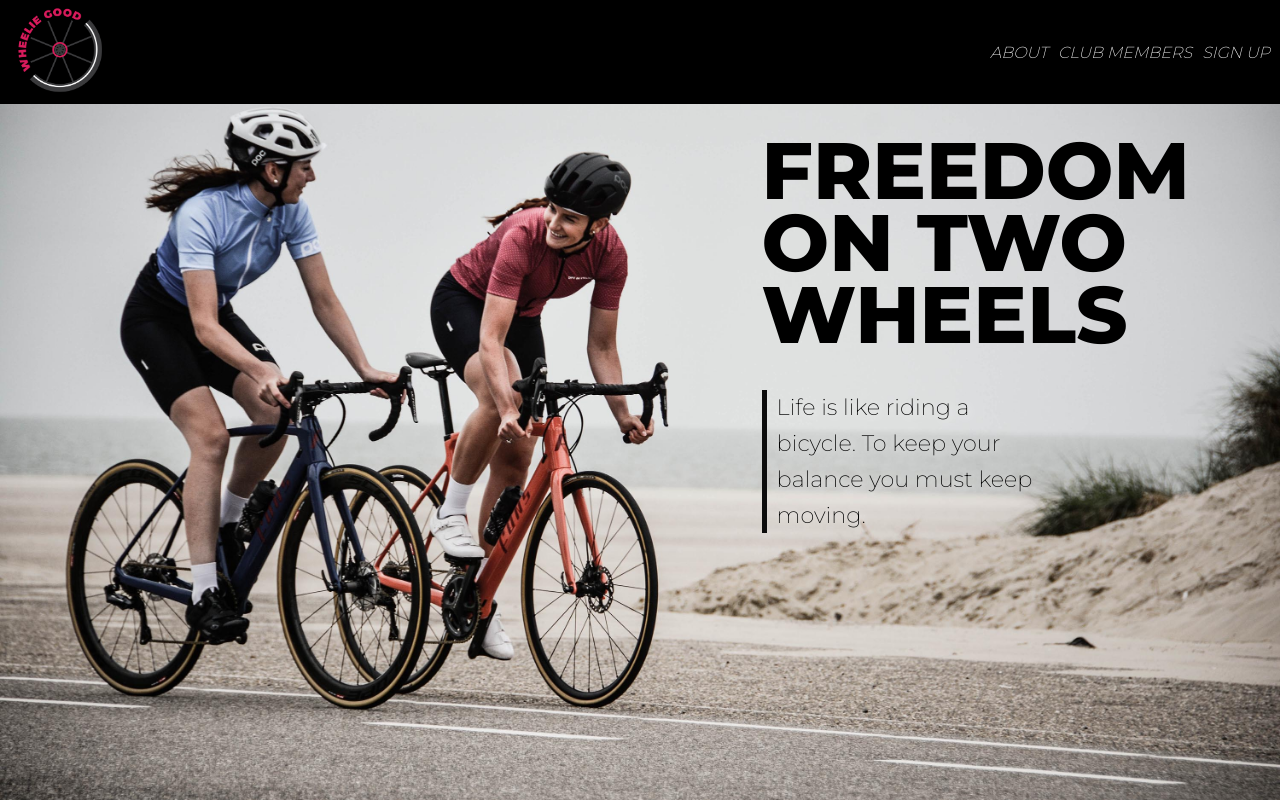
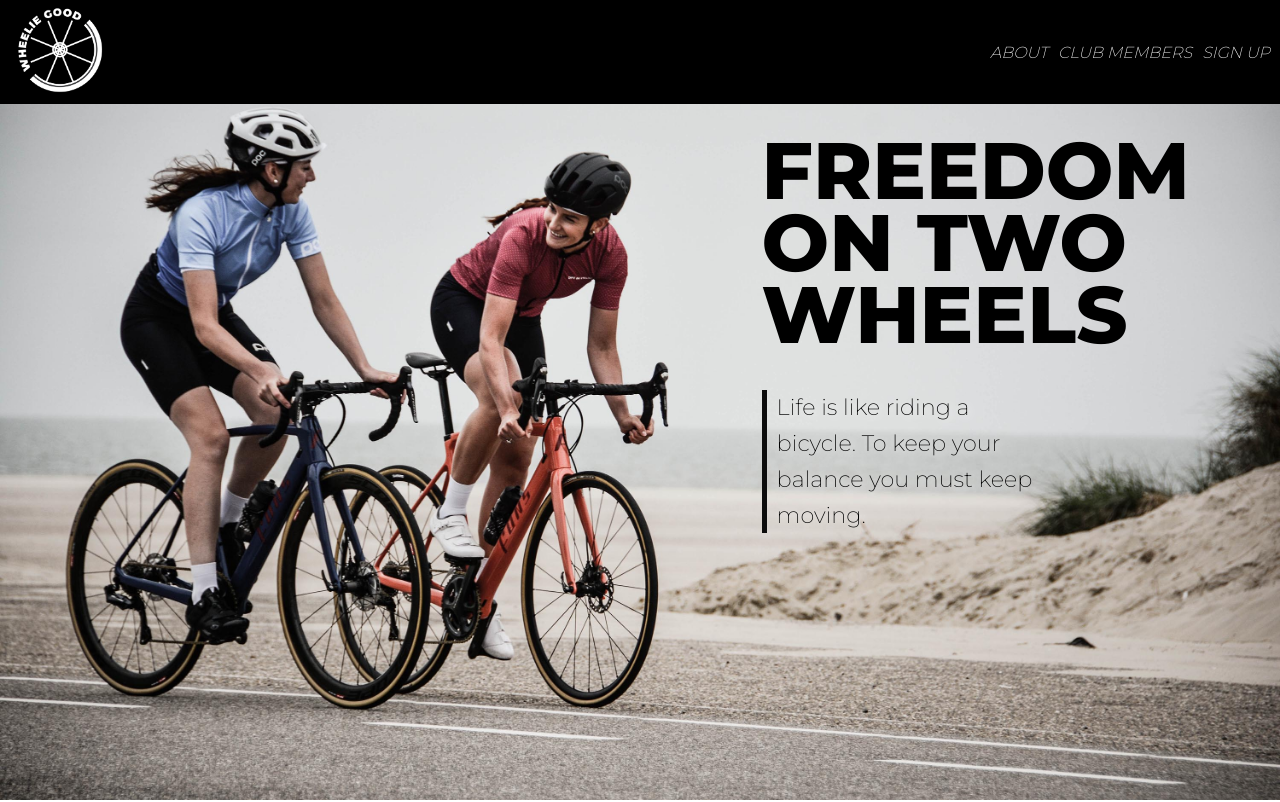
Before and after one commit to MrAshRockett/WheelieGood, a plain HTML site: page index.html in a window 1280 px wide. Shown: the top 802 px of the page. Drawn offline with nearby package versions, Linux system fonts and the light colour scheme.

Commit message:
changed logo back to white

```diff
--- a/index.html
+++ b/index.html
@@ -18,7 +18,7 @@
       <div class="top-nav">
         <div class="logo" >
           <a href="#">
-            <img src="images/logo-colour.png" alt="Wheel logo">
+            <img src="images/logo-white.png" alt="Wheel logo">
           </a>
         </div>
 
```
